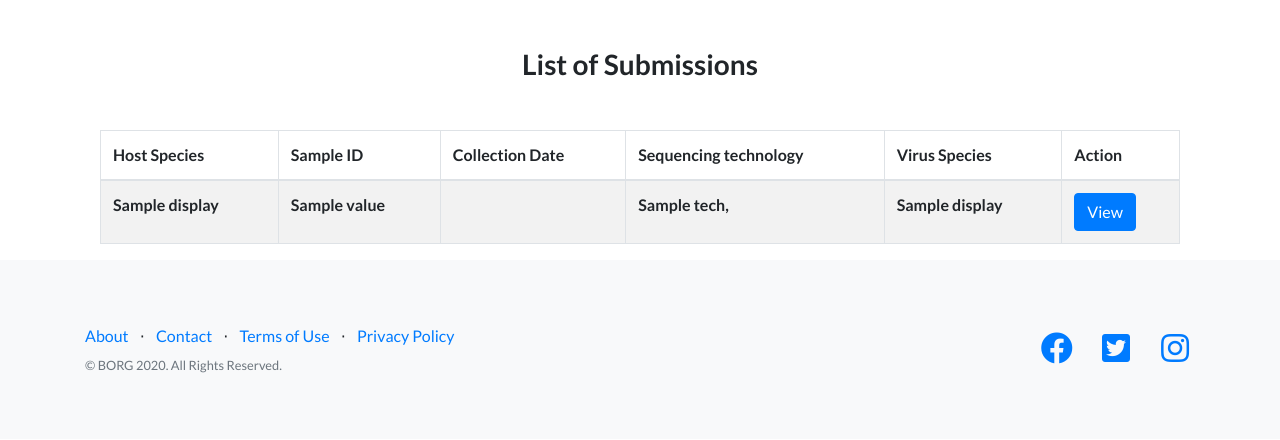
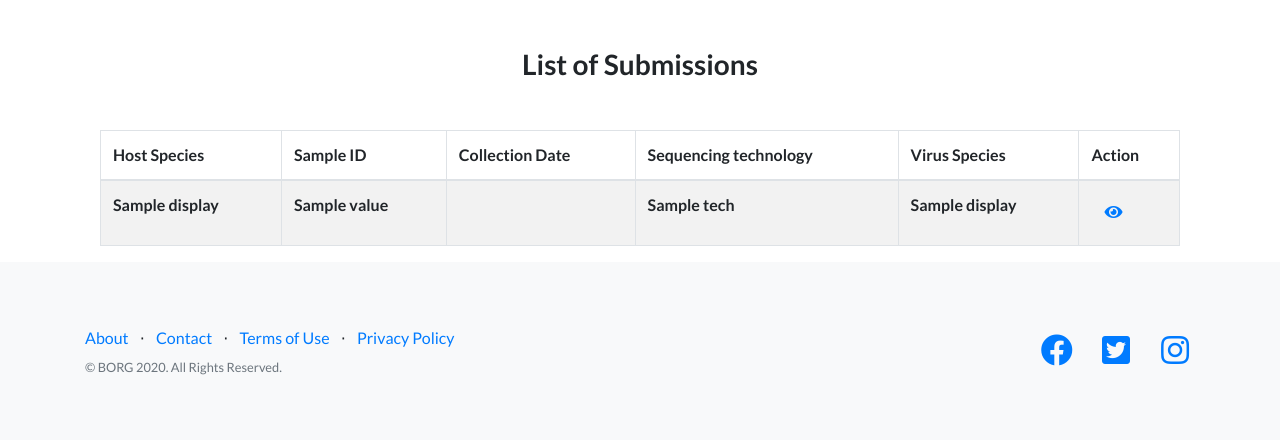
Before and after one commit to bio-ontology-research-group/covidweb, a Django app: template covidweb/apps/uploader/templates/uploader/list-submission.html in a window 1280 px wide. Shown: the part 56-496 px from the top of the page. Run offline with Django 3.2, Linux system fonts and the light colour scheme; the template is opened without the code that fills it: most values are stand-ins (such as "Sample title", 1, 10 or a date in 2020); lists and menus that the app fills with data are empty; parts of the project's set-up code (start-up, migrations or seed data) failed here and were passed over; some libraries are stand-ins or nearby versions.

Commit message:
added view icon, fixed seq technology column

```diff
--- a/covidweb/apps/uploader/templates/uploader/list-submission.html
+++ b/covidweb/apps/uploader/templates/uploader/list-submission.html
@@ -26,17 +26,19 @@
                     {% endif %}
                     <th>{{sub.sample_id.value}}</th>
                     <th>{{sub.collection_date.value}}</th>
-                    <th>
+                    <th><ul class="list-unstyled">
                         {% for tech in  sub.seq_technologies.display %}
-                            {{tech}}, <br />
+                            <li>{{tech}}</li>
                         {% endfor %}
-                    </th>
+                    </ul></th>
                     {% if sub.virus_species.display %}
                         <th>{{sub.virus_species.display}}</th>
                     {% else %}
                         <th>{{sub.virus_species.prefixed_value}}</th>
                     {% endif %}
-                    <th><a href="{% url 'uploader-submission_details' iri=sub.sub.value %}" class="btn btn-primary">View
+                    <th><a href="{% url 'uploader-submission_details' iri=sub.sub.value %}" class="btn btn-link"
+                        data-toggle="tooltip" data-placement="bottom" title="View Details">
+                       <i class="fa fa-eye"></i>
                     </a></th>
                 </tr>
                 {% endfor %}
@@ -78,4 +80,12 @@
         </nav>
         {% endif %}
     </div>
+
+<script src="{% static "yarn/jquery/dist/jquery.min.js" %}"></script>
+<script type="text/javascript">
+$(document).ready(function(){
+    $('[data-toggle="tooltip"]').tooltip();
+});
+</script>
+</script>
 {% endblock content %}
```
